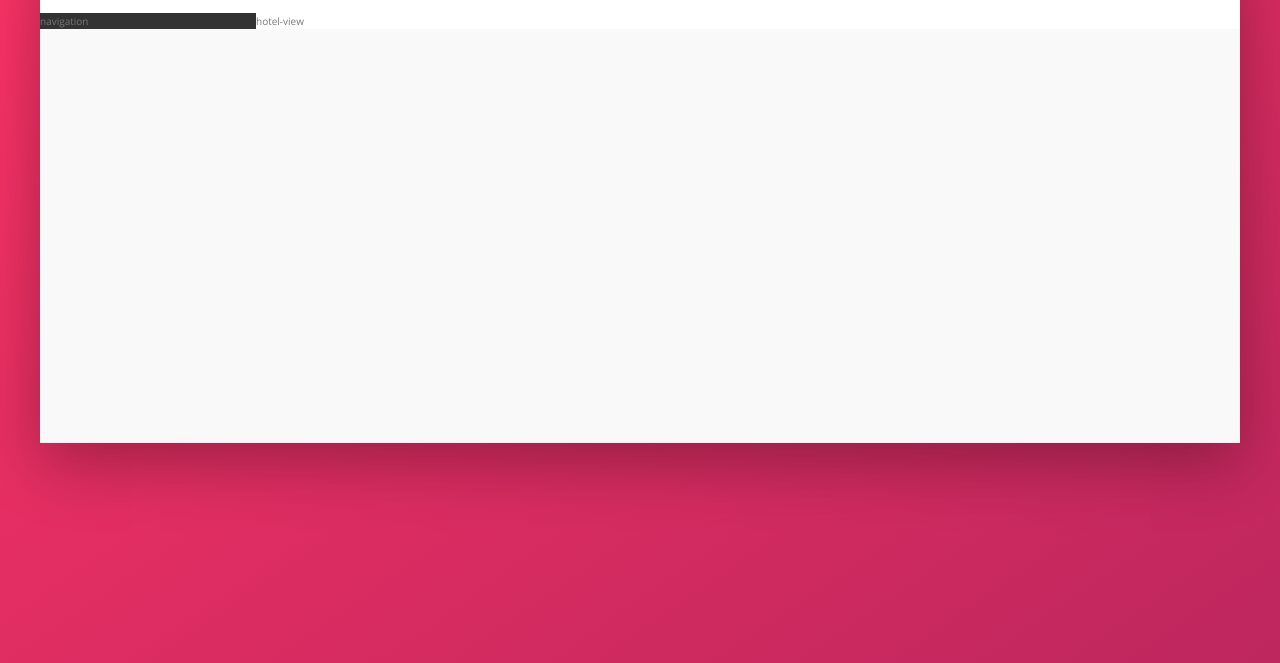
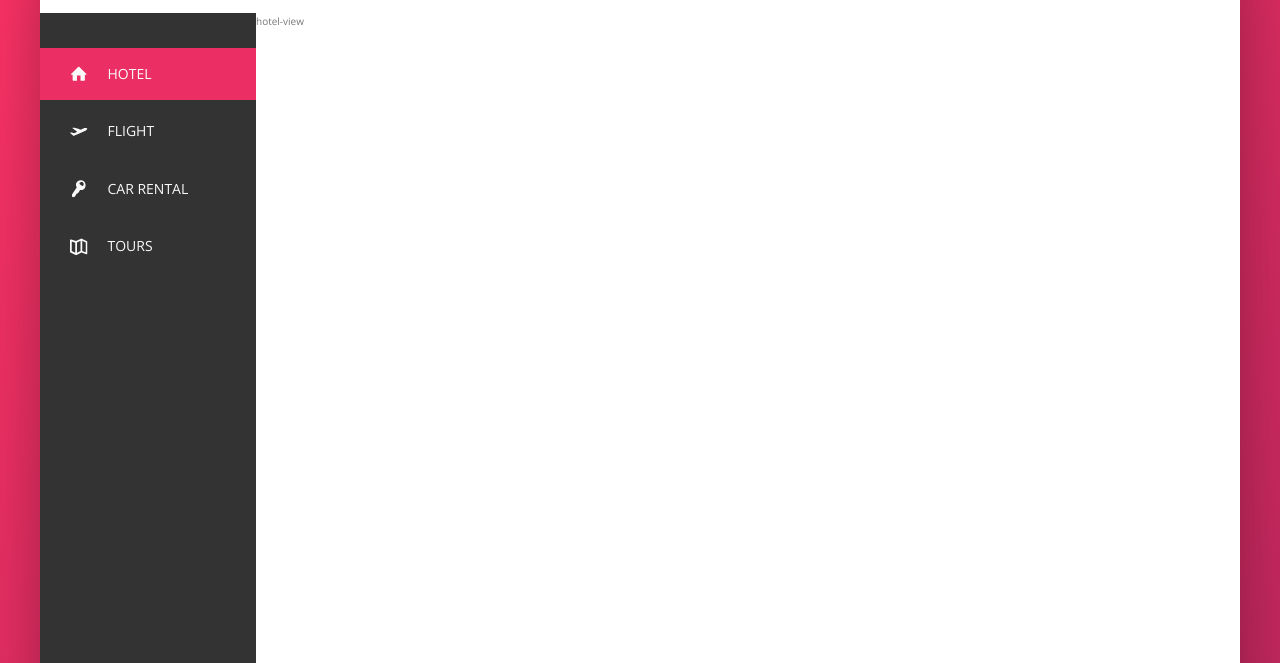
Before and after one commit to kareemadel999/Trillo, a website: page index.html in a window 1280 px wide. Shown: the part 137-800 px from the top of the page. Drawn offline with nearby package versions, Linux system fonts and the light colour scheme.

Commit message:
applying side navigation bar

```diff
--- a/index.html
+++ b/index.html
@@ -46,7 +46,43 @@
         </header>
         <div class="content">
             <nav class="sidebar">
-                navigation
+                <ul class="side-nav">
+                    <li class="side-nav__item side-nav__item--active">
+                        <a href="#" class="side-nav__link">
+                            <svg class="side-nav__icon">
+                                <use xlink:href="img/sprite.svg#icon-home"></use>
+                            </svg>
+                            <span>Hotel</span>
+                        </a>
+                    </li>
+                    <li class="side-nav__item">
+                        <a href="#" class="side-nav__link">
+                            <svg class="side-nav__icon">
+                                <use xlink:href="img/sprite.svg#icon-aircraft-take-off"></use>
+                            </svg>
+                            <span>Flight</span>
+                        </a>
+                    </li>
+                    <li class="side-nav__item">
+                        <a href="#" class="side-nav__link">
+                            <svg class="side-nav__icon">
+                                <use xlink:href="img/sprite.svg#icon-key"></use>
+                            </svg>
+                            <span>Car rental</span>
+                        </a>
+                    </li>
+                    <li class="side-nav__item">
+                        <a href="#" class="side-nav__link">
+                            <svg class="side-nav__icon">
+                                <use xlink:href="img/sprite.svg#icon-map"></use>
+                            </svg>
+                            <span>Tours</span>
+                        </a>
+                    </li>
+                </ul>
+                <div class="legal">
+                    &copy; 2020 by Trillo. All rights reserved.
+                </div>
             </nav>
             <main class="hotel-view">
                 hotel-view
--- a/sass/_components.scss
+++ b/sass/_components.scss
@@ -118,3 +118,73 @@
         font-weight: inherit;
     }
 }
+
+////////////////////////////////////////////////
+//side NAVIGATION
+
+.side-nav{
+    font-size: 1.4rem;
+    margin-top: 3.5rem;
+    list-style: none;
+
+    &__item{
+        position: relative;
+        &:not(:last-child){
+            margin-bottom: .5rem;
+        }
+
+    }
+
+    &__item::before{
+        content:"";
+        position: absolute;
+        top: 0;
+        left: 0;
+        height: 100%;
+        width: 3px;
+        background-color: var(--color-Primary);
+        transform: scaleY(0);
+        transition: transform .2s ,
+                    width .4s cubic-bezier(1,0,0,1) .2s,
+                    background-color .1s;
+    }
+
+    &__item:hover::before,
+    &__item--active::before{
+        transform: scaleY(1);
+        width: 100%;
+    }
+
+    &__item:active::before{
+        background-color: var(--color-Primary-light);
+    }
+
+     &__link:link,
+     &__link:visited{
+        color: var(--color-grey-light-1);
+        text-decoration: none;
+        text-transform: uppercase;
+        padding: 1.5rem 3rem;
+        display: block;
+        position: relative;
+        z-index: 10;
+
+        display: flex;
+        align-items: center;
+     }
+
+     &__icon{
+        width: 1.75rem;
+        height: 1.75rem;
+        margin-right: 2rem;
+        fill: currentColor;
+     }
+}
+
+.legal{
+    font-size: 1.2rem;
+    padding: 2.5rem;
+    color: var(--color-grey-light-4);
+    text-align: center;
+
+}
--- a/sass/_layout.scss
+++ b/sass/_layout.scss
@@ -24,9 +24,13 @@
 .sidebar{
     background-color: var(--color-grey-dark-1);
     flex: 0 0 18%;
+    display: flex;
+    flex-direction: column;
+    justify-content: space-between;
 }
 
 .hotel-view{
     background-color: #fff;
     flex: 1;
+    height: 80rem;
 }
```
Also changed, not shown: css/style.css.
